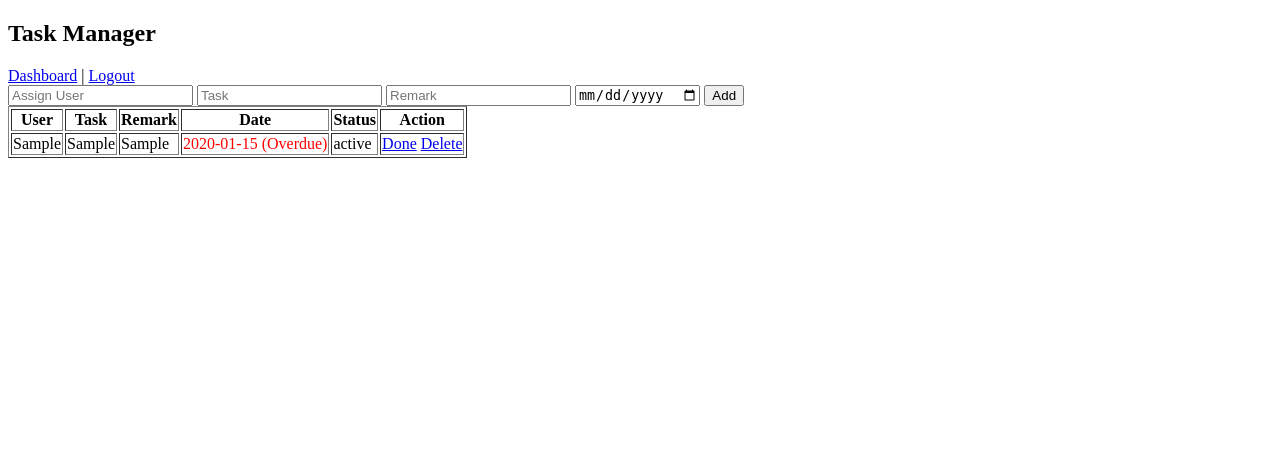
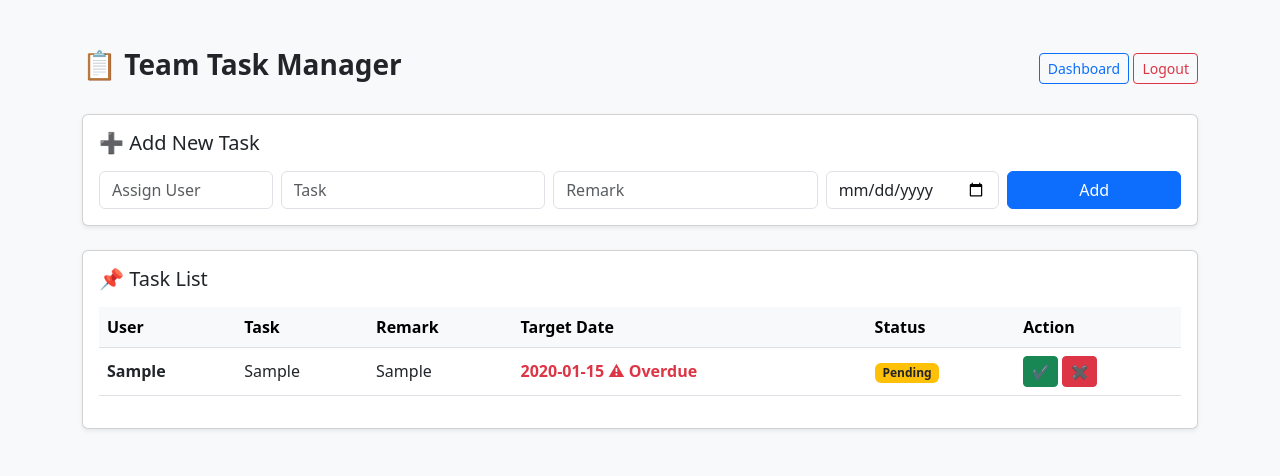
Before and after one commit to devopsbhushan/todo-app, a Flask app: page /tasks in a window 1280 px wide. Shown: the top 476 px of the page. Run offline with Flask 3, Linux system fonts and the light colour scheme; the visitor is signed in with stand-in values (Sample User, id 1); tables that the repository leaves empty hold one stand-in row (values such as "Sample post").

Commit message:
Update index.html

```diff
--- a/templates/index.html
+++ b/templates/index.html
@@ -1,47 +1,120 @@
 <!DOCTYPE html>
 <html>
 <head>
-<title>Tasks</title>
+    <title>Task Manager</title>
+    <link href="https://cdn.jsdelivr.net/npm/bootstrap@5.3.0/dist/css/bootstrap.min.css" rel="stylesheet">
 </head>
-<body>
 
-<h2>Task Manager</h2>
-<a href="/dashboard">Dashboard</a> | <a href="/logout">Logout</a>
+<body class="bg-light">
+
+<div class="container py-5">
+
+    <!-- Header -->
+    <div class="d-flex justify-content-between align-items-center mb-4">
+        <h3 class="fw-bold">📋 Team Task Manager</h3>
+        <div>
+            <a href="/dashboard" class="btn btn-outline-primary btn-sm">Dashboard</a>
+            <a href="/logout" class="btn btn-outline-danger btn-sm">Logout</a>
+        </div>
+    </div>
+
+    <!-- Add Task Card -->
+    <div class="card shadow-sm mb-4">
+        <div class="card-body">
+            <h5 class="card-title mb-3">➕ Add New Task</h5>
 
             <form method="POST" action="/add">
-<input name="user" placeholder="Assign User" required>
-<input name="task" placeholder="Task" required>
-<input name="remark" placeholder="Remark">
-<input type="date" name="target" required>
-<button>Add</button>
+                <div class="row g-2">
+
+                    <div class="col-md-2">
+                        <input name="user" class="form-control" placeholder="Assign User" required>
+                    </div>
+
+                    <div class="col-md-3">
+                        <input name="task" class="form-control" placeholder="Task" required>
+                    </div>
+
+                    <div class="col-md-3">
+                        <input name="remark" class="form-control" placeholder="Remark">
+                    </div>
+
+                    <div class="col-md-2">
+                        <input type="date" name="target" class="form-control" required>
+                    </div>
+
+                    <div class="col-md-2 d-grid">
+                        <button class="btn btn-primary">Add</button>
+                    </div>
+
+                </div>
             </form>
+        </div>
+    </div>
 
-<table border="1">
+    <!-- Task Table -->
+    <div class="card shadow-sm">
+        <div class="card-body">
+
+            <h5 class="mb-3">📌 Task List</h5>
+
+            <div class="table-responsive">
+                <table class="table table-hover align-middle">
+
+                    <thead class="table-light">
                         <tr>
-<th>User</th><th>Task</th><th>Remark</th><th>Date</th><th>Status</th><th>Action</th>
+                            <th>User</th>
+                            <th>Task</th>
+                            <th>Remark</th>
+                            <th>Target Date</th>
+                            <th>Status</th>
+                            <th>Action</th>
                         </tr>
+                    </thead>
 
+                    <tbody>
                         {% for t in tasks %}
                         <tr>
-<td>{{t[1]}}</td>
+
+                            <td><strong>{{t[1]}}</strong></td>
+
                             <td>{{t[2]}}</td>
-<td>{{t[3]}}</td>
+
+                            <td>{{t[3] or '-'}}</td>
+
                             <td>
                                 {% if t[4] < today|string and t[5] != 'Done' %}
-<span style="color:red">{{t[4]}} (Overdue)</span>
+                                    <span class="text-danger fw-semibold">
+                                        {{t[4]}} ⚠ Overdue
+                                    </span>
                                 {% else %}
                                     {{t[4]}}
                                 {% endif %}
                             </td>
-<td>{{t[5]}}</td>
+
                             <td>
-<a href="/complete/{{t[0]}}">Done</a>
-<a href="/delete/{{t[0]}}">Delete</a>
+                                {% if t[5] == 'Done' %}
+                                    <span class="badge bg-success">Done</span>
+                                {% else %}
+                                    <span class="badge bg-warning text-dark">Pending</span>
+                                {% endif %}
                             </td>
+
+                            <td>
+                                <a href="/complete/{{t[0]}}" class="btn btn-sm btn-success">✔</a>
+                                <a href="/delete/{{t[0]}}" class="btn btn-sm btn-danger">✖</a>
+                            </td>
+
                         </tr>
                         {% endfor %}
+                    </tbody>
 
                 </table>
+            </div>
+
+        </div>
+    </div>
+
+</div>
 
 </body>
 </html>
```
Lines whose indentation alone changed are shown as unchanged.
